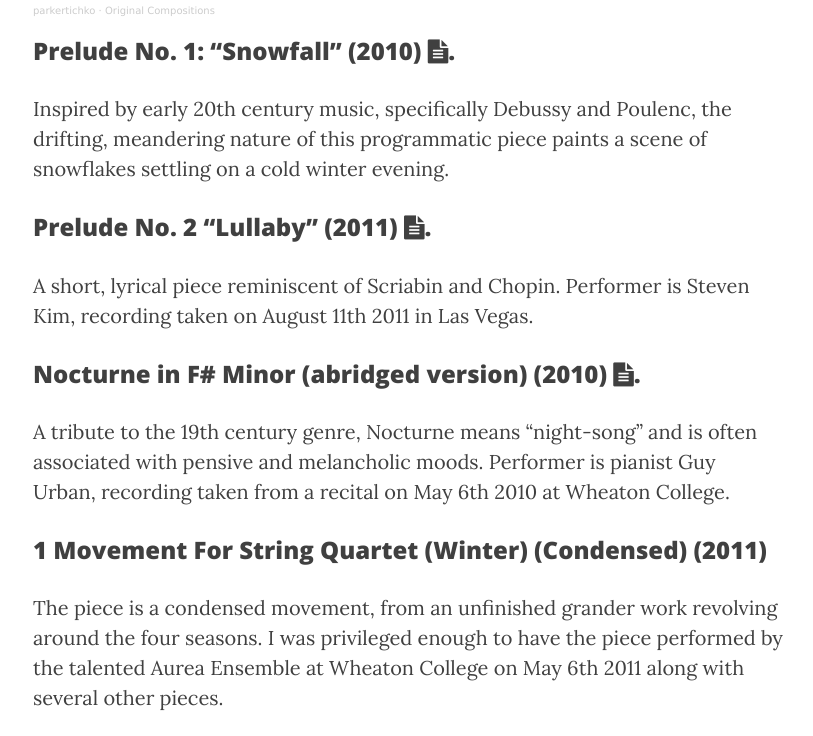
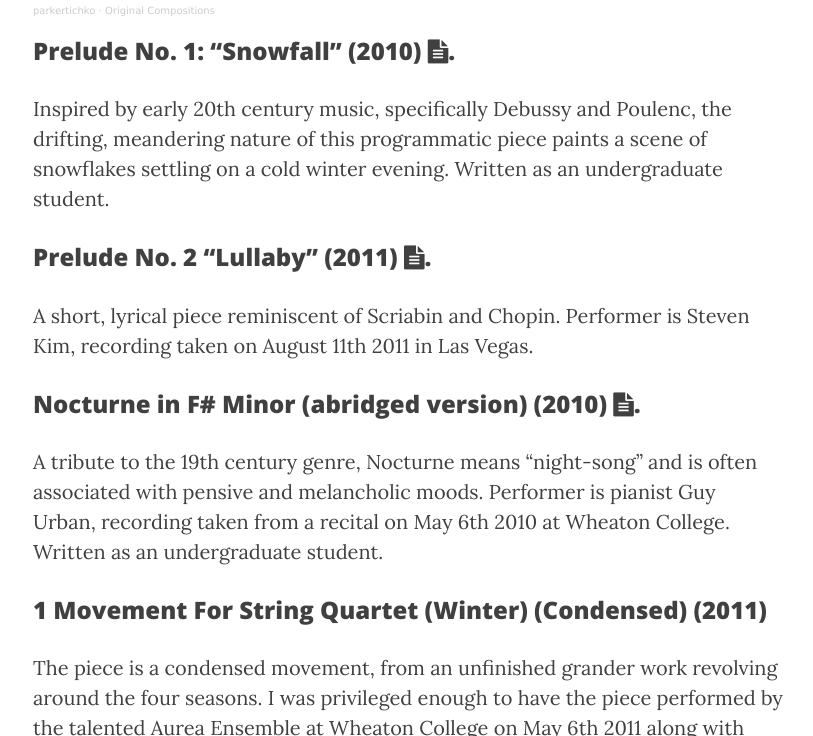
Before and after one commit to ptichko/ptichko.github.io, a Jekyll site: the page built from 3_music.md, in a window 1280 px wide and 900 px high, scrolled down 1224 px, cut to the strip 164-900 px from the top of the window. Shown: the whole strip, without its empty margins (232-1045 px from the left). Built offline with Jekyll 4.4.1, drawn with Linux system fonts in a browser that asks for light colours; nearby versions of some CDN libraries.

Commit message:
Update 3_music.md

```diff
--- a/3_music.md
+++ b/3_music.md
@@ -18,13 +18,13 @@ ___
 <iframe width="100%" height="300" scrolling="no" frameborder="no" allow="autoplay" src="https://w.soundcloud.com/player/?url=https%3A//api.soundcloud.com/playlists/184090&color=%23ff5500&auto_play=false&hide_related=false&show_comments=true&show_user=true&show_reposts=false&show_teaser=true&visual=true"></iframe><div style="font-size: 10px; color: #cccccc;line-break: anywhere;word-break: normal;overflow: hidden;white-space: nowrap;text-overflow: ellipsis; font-family: Interstate,Lucida Grande,Lucida Sans Unicode,Lucida Sans,Garuda,Verdana,Tahoma,sans-serif;font-weight: 100;"><a href="https://soundcloud.com/parkertichko" title="parkertichko" target="_blank" style="color: #cccccc; text-decoration: none;">parkertichko</a> · <a href="https://soundcloud.com/parkertichko/sets/original-compositions" title="Original Compositions" target="_blank" style="color: #cccccc; text-decoration: none;">Original Compositions</a></div>
 
 ### Prelude No. 1: “Snowfall” (2010) <a href="/CV/parkertichkopreludeno1.pdf" target="_blank"><i class="fa fa-file-text fa-md"></i></a>.
-Inspired by early 20th century music, specifically Debussy and Poulenc, the drifting, meandering nature of this programmatic piece paints a scene of snowflakes settling on a cold winter evening.
+Inspired by early 20th century music, specifically Debussy and Poulenc, the drifting, meandering nature of this programmatic piece paints a scene of snowflakes settling on a cold winter evening. Written as an undergraduate student.
 
 ### Prelude No. 2 “Lullaby” (2011)  <a href="/CV/parkertichkopreludeno2.pdf" target="_blank"><i class="fa fa-file-text fa-md"></i></a>.
 A short, lyrical piece reminiscent of Scriabin and Chopin.  Performer is Steven Kim, recording taken on August 11th 2011 in Las Vegas.
 
 ### Nocturne in F# Minor (abridged version) (2010) <a href="/CV/Nocturne1UrbanFINAL3.pdf" target="_blank"><i class="fa fa-file-text fa-md"></i></a>.
-A tribute to the 19th century genre, Nocturne means “night-song” and is often associated with pensive and melancholic moods. Performer is pianist Guy Urban, recording taken from a recital on May 6th 2010 at Wheaton College.
+A tribute to the 19th century genre, Nocturne means “night-song” and is often associated with pensive and melancholic moods. Performer is pianist Guy Urban, recording taken from a recital on May 6th 2010 at Wheaton College. Written as an undergraduate student.
 
 ### 1 Movement For String Quartet (Winter) (Condensed) (2011)
 The piece is a condensed movement, from an unfinished grander work revolving around the four seasons.  I was privileged enough to have the piece performed by the talented Aurea Ensemble at Wheaton College on May 6th 2011 along with several other pieces.
```
